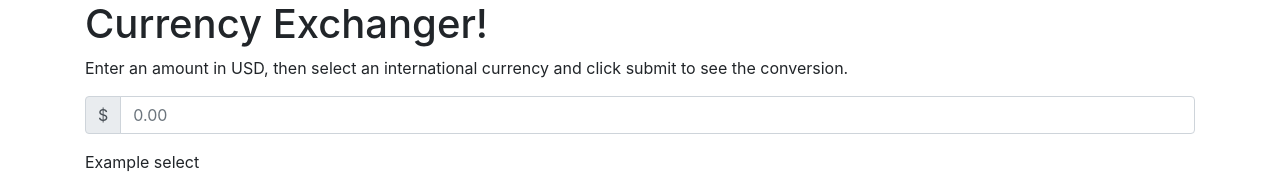
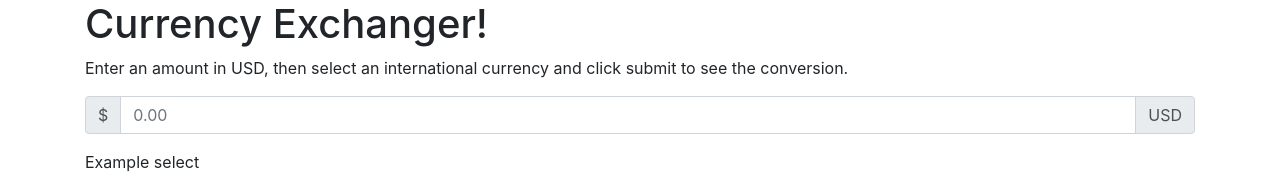
Before and after one commit to chrisdfghjkl/Currency-Exchanger, a website built with webpack: page src/index.html in a window 1280 px wide. Shown: the top 179 px of the page. Built offline with nearby package versions, Linux system fonts and the light colour scheme.

Commit message:
add styling to input

```diff
--- a/src/index.html
+++ b/src/index.html
@@ -14,6 +14,9 @@
             <span class="input-group-text">$</span>
           </div>
           <input type="text" id="usd" class="form-control" placeholder="0.00">
+          <div class="input-group-append">
+            <span class="input-group-text">USD</span>
+          </div>
         </div>
         <div class="form-group">
           <label for="intlCurrency">Example select</label>
```
